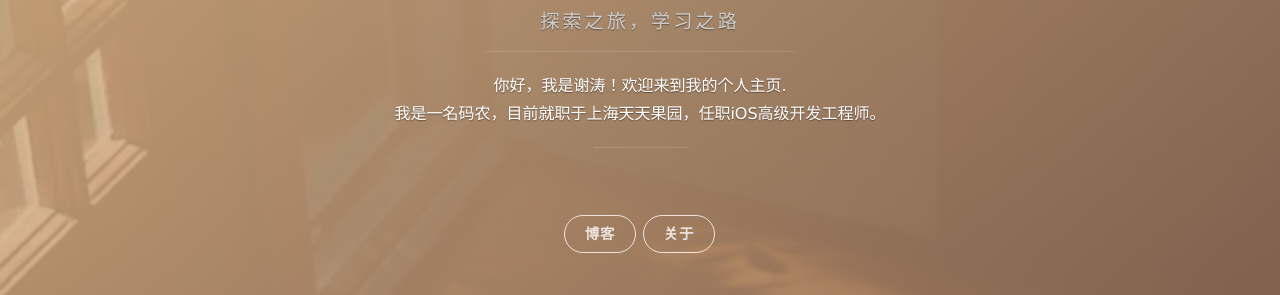
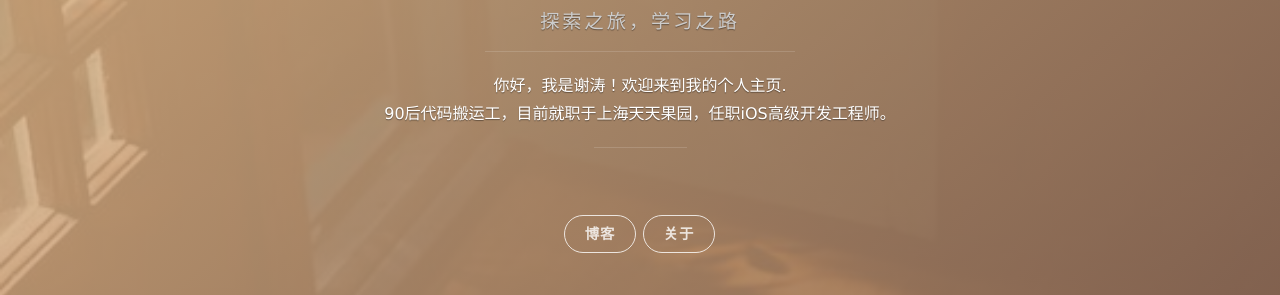
Before and after one commit to xietao3/xietao3.github.io, a Jekyll site: the page built from index.html, in a window 1280 px wide. Shown: the part 346-641 px from the top of the page. Built offline with Jekyll 4.4.1, drawn with Linux system fonts in a browser that asks for light colours; nearby versions of some CDN libraries; Markdown is read by kramdown in place of the engine named in the settings; the list of posts is cut into pages by our own code.

Commit message:
1、修改首页描述

```diff
--- a/_config.yml
+++ b/_config.yml
@@ -2,7 +2,7 @@
 title: xietao3
 subtitle: 探索之旅，学习之路
 # welcome_message: <a href="https://github.com/onevcat/vno-jekyll" target="_blank">Download the theme</a>
-description: 你好，我是谢涛！欢迎来到我的个人主页.</br>我是一名码农，目前就职于上海天天果园，任职iOS高级开发工程师。
+description: 你好，我是谢涛！欢迎来到我的个人主页.</br>90后代码搬运工，目前就职于上海天天果园，任职iOS高级开发工程师。
 creator: <a href="http://xietao3.com</a>
 
 url: "http://xietao3.com"
```
